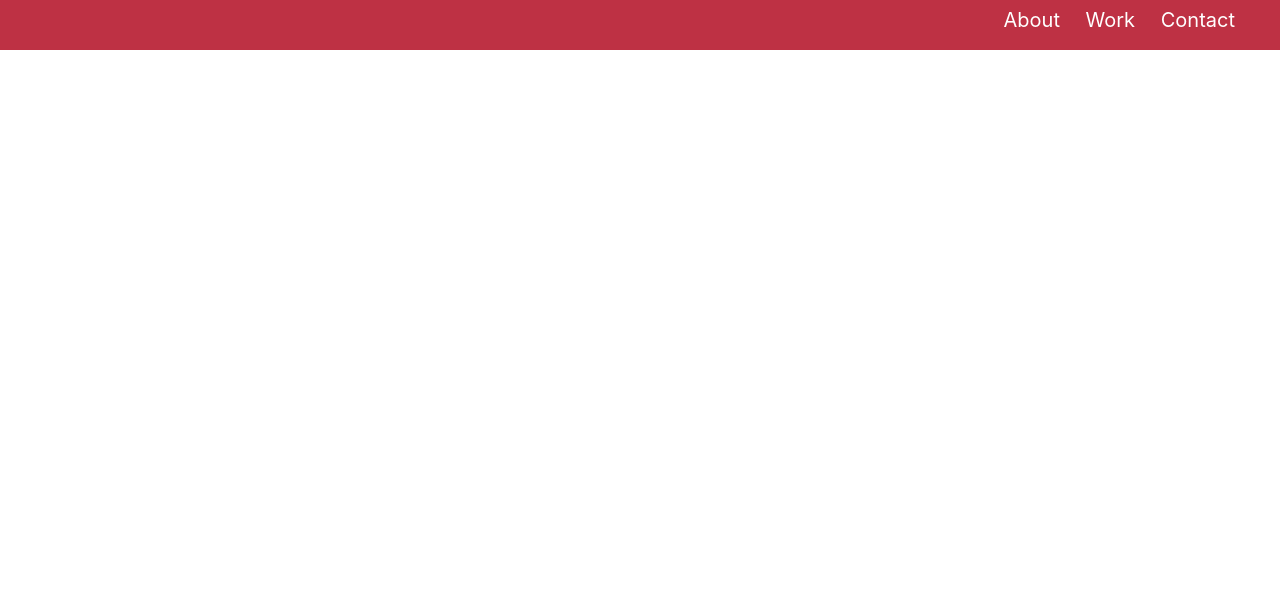
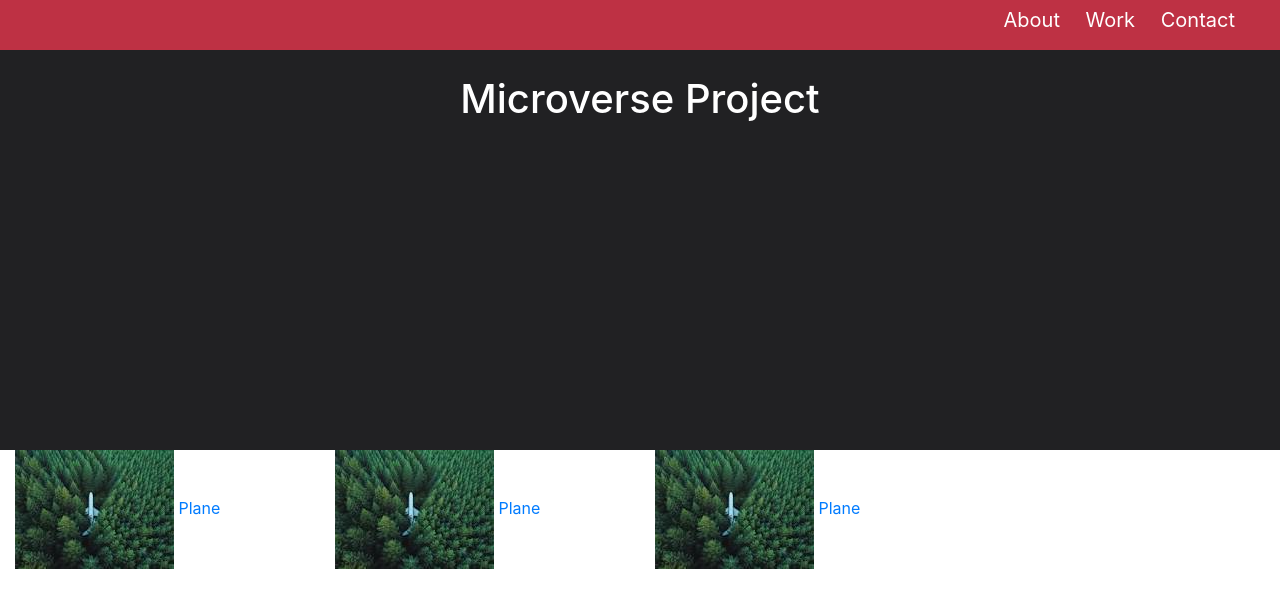
Before and after one commit to kolniy/microverse-trial-project, a plain HTML site: page index.html in a window 1280 px wide. Drawn offline with nearby package versions, Linux system fonts and the light colour scheme.

Commit message:
added portfolio section

```diff
--- a/css/style.css
+++ b/css/style.css
@@ -31,3 +31,13 @@
     background-color: #45567d;
     height: 50px;
 }
+
+#welcome-section {
+    background-color: #212123;
+    padding: 25px;
+    height: 400px;
+}
+
+#welcome-section h1 {
+    color: white;
+}
--- a/index.html
+++ b/index.html
@@ -1,13 +1,14 @@
 <!DOCTYPE html>
 <html lang="en">
+
 <head>
-    <meta charset="UTF-8">
+    <meta charset="UTF-8" />
     <title>My Port-Folio Page</title>
-    <link rel="stylesheet" href="css/style.css">
-    <link rel="stylesheet" href="https://maxcdn.bootstrapcdn.com/bootstrap/4.4.1/css/bootstrap.min.css">
+    <link rel="stylesheet" href="css/style.css" />
+    <link rel="stylesheet" href="https://maxcdn.bootstrapcdn.com/bootstrap/4.4.1/css/bootstrap.min.css" />
 </head>
+
 <body>
-
     <nav id="nav" class="container-fluid">
         <div class="styled-nav">
             <ul>
@@ -20,15 +21,44 @@
                 <li>
                     <a href="#">Contact</a>
                 </li>
-    </ul></div>
+            </ul>
+        </div>
     </nav>
 
+    <section id="welcome-section" class="container-fluid">
+        <h1 class="text-center">Microverse Project</h1>
+    </section>
 
+    <section id="projects" class="container-fluid">
+        <div class="row project-tile">
+            <div class="col-sm-3">
+                <img src="images/randompic.jpeg" alt="" />
+                <a href="#">Plane</a>
+            </div>
+
+            <div class="col-sm-3">
+                <img src="images/randompic.jpeg" alt="" />
+                <a href="#">Plane</a>
+            </div>
+
+            <div class="col-sm-3">
+                <img src="images/randompic.jpeg" alt="" />
+                <a href="#">Plane</a>
+            </div>
+
+            <div class="col-sm-3"></div>
+
+            <div class="col-sm-3"></div>
+
+            <div class="col-sm-3"></div>
+        </div>
+    </section>
 
     <script src="https://cdn.freecodecamp.org/testable-projects-fcc/v1/bundle.js"></script>
     <script src="https://ajax.googleapis.com/ajax/libs/jquery/3.4.1/jquery.min.js"></script>
     <script src="https://cdnjs.cloudflare.com/ajax/libs/popper.js/1.16.0/umd/popper.min.js"></script>
     <script src="https://maxcdn.bootstrapcdn.com/bootstrap/4.4.1/js/bootstrap.min.js"></script>
-    <script  src="js/index.js"></script>
+    <script src="js/index.js"></script>
 </body>
+
 </html>
```
Also changed, not shown: images/randompic.jpeg (added), 1 other file. Lines whose indentation alone changed are shown as unchanged.
